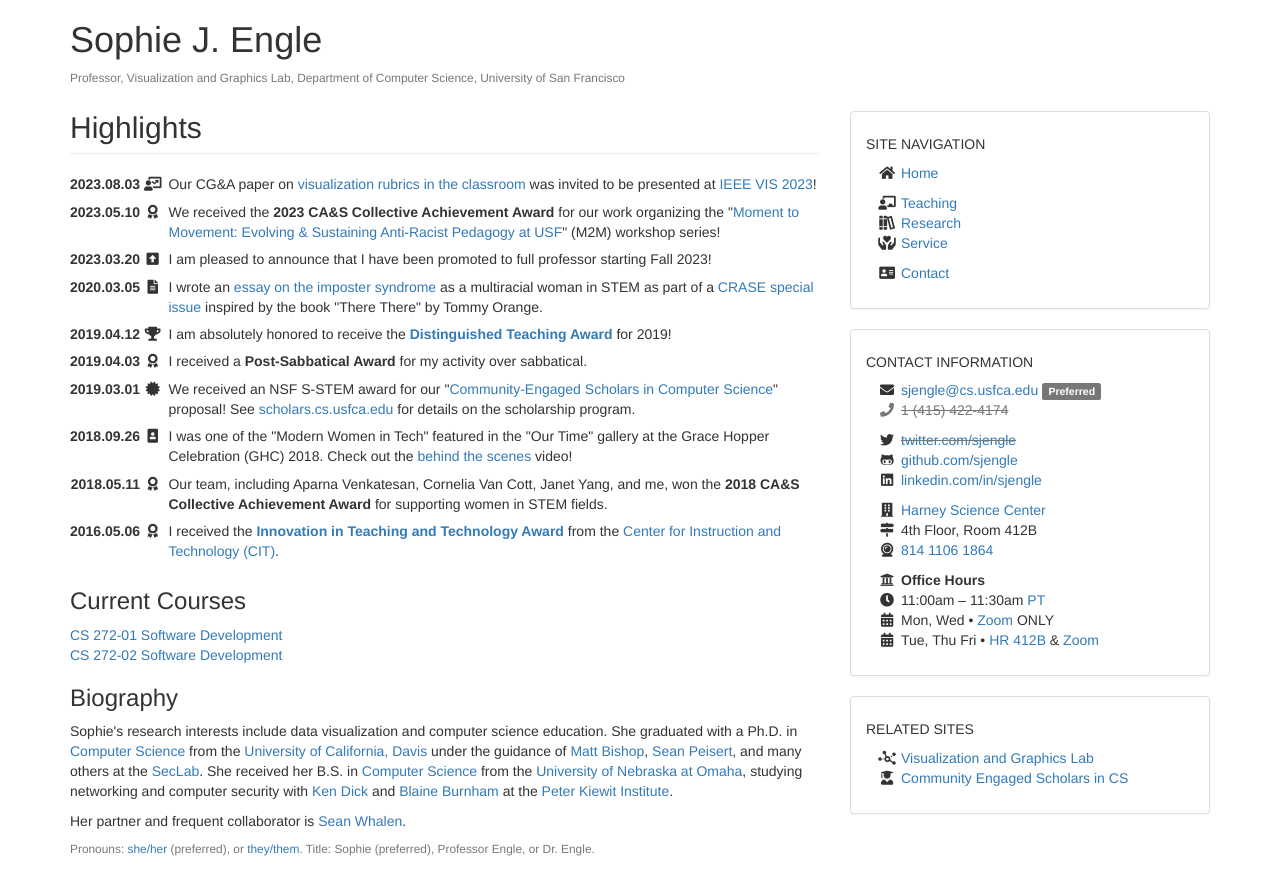
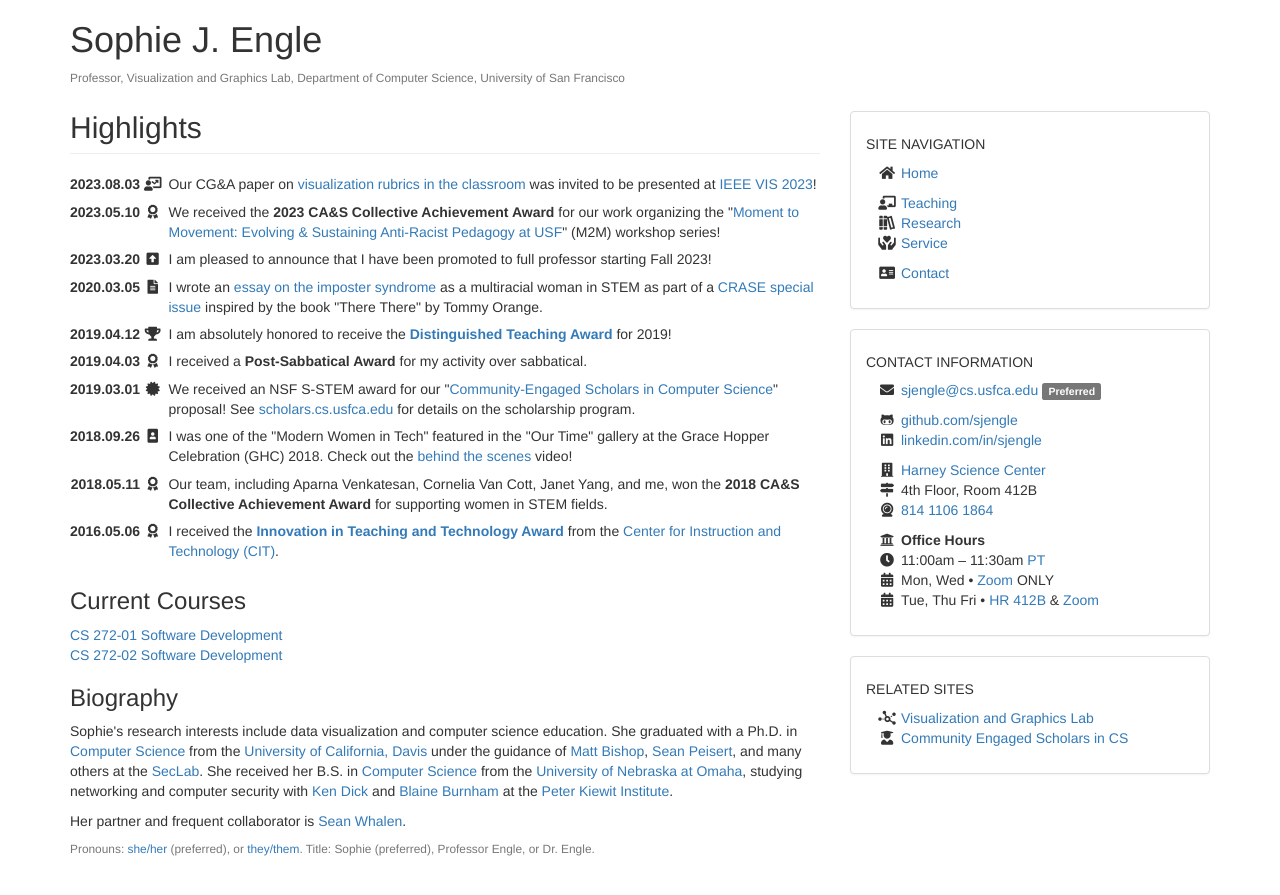
Before and after one commit to sjengle/sjengle.github.io, a Jekyll site: the page built from index.html, in a window 1280 px wide. Shown: the top 895 px of the page. Built offline with Jekyll 4.4.1, drawn with Linux system fonts in a browser that asks for light colours.

Commit message:
Removing outdated contact info

```diff
--- a/_layouts/default.html
+++ b/_layouts/default.html
@@ -99,11 +99,11 @@
 
             <ul class="fa-ul">
               <li><i class="fa-li fas fa-envelope"></i> <a href="mailto:sjengle@cs.usfca.edu">sjengle@cs.usfca.edu</a> <span class="label label-default hidden-sm">Preferred</span></li>
-              <li><i class="fa-li fas fa-phone text-muted"></i> <s class="text-muted">1 (415) 422-4174</s></li>
+              <!--<li><i class="fa-li fas fa-phone text-muted"></i> <s class="text-muted">1 (415) 422-4174</s></li>-->
             </ul>
 
             <ul class="fa-ul">
-              <li><i class="fa-li fab fa-twitter"></i> <s class="text-muted"><a href="https://twitter.com/sjengle">twitter.com/sjengle</a></s></li>
+              <!--<li><i class="fa-li fab fa-twitter"></i> <s class="text-muted"><a href="https://twitter.com/sjengle">twitter.com/sjengle</a></s></li>-->
               <li><i class="fa-li fab fa-github-alt"></i> <a href="https://github.com/sjengle">github.com/sjengle</a></li>
               <li><i class="fa-li fab fa-linkedin"></i> <a href="https://www.linkedin.com/in/sjengle">linkedin.com/in/sjengle</a></li>
             </ul>
```
